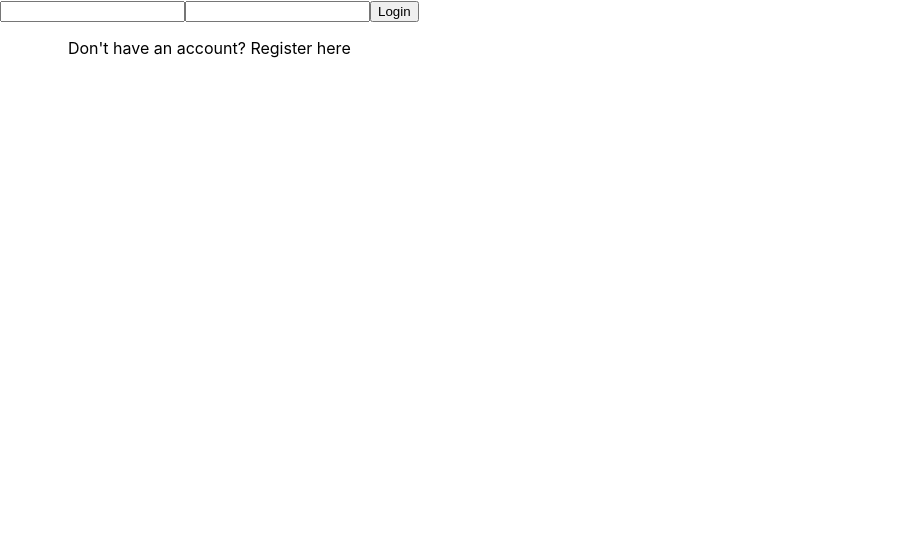
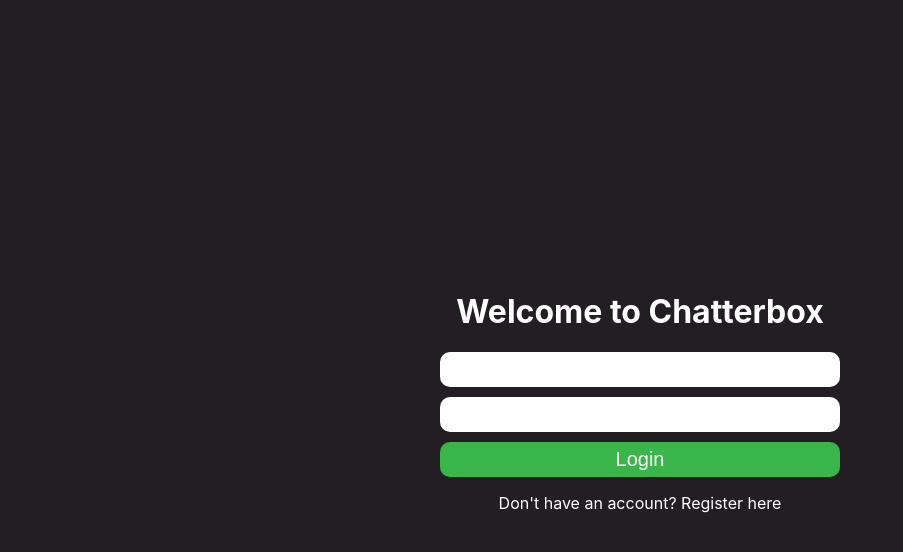
Before and after one commit to mattcbodily/chatterbox-v2, a React (Create React App) app: page / in a window 1280 px wide. Shown: the top 552 px of the page, without its empty margins (0-903 px from the left). Built offline with nearby package versions, Linux system fonts and the light colour scheme.

Commit message:
added styling to the landing page

```diff
--- a/src/Components/Landing/Landing.css
+++ b/src/Components/Landing/Landing.css
@@ -0,0 +1,31 @@
+.landing {
+    height: 100vh;
+    width: 100%;
+    background-color: #221e23;
+    color: white;
+    display: flex;
+    flex-direction: column;
+    justify-content: center;
+    align-items: center;
+}
+
+.landing input {
+    height: 35px;
+    width: 400px;
+    border-radius: 10px;
+    border: none;
+    margin-bottom: 10px;
+    font-size: 1.25rem;
+    box-sizing: border-box;
+    padding: 0px 10px;
+}
+
+.landing button {
+    height: 35px;
+    width: 400px;
+    border-radius: 10px;
+    border: none;
+    font-size: 1.25rem;
+    background-color: #39B54A;
+    color: white;
+}
--- a/src/Components/Landing/Landing.js
+++ b/src/Components/Landing/Landing.js
@@ -1,5 +1,6 @@
 import React, {useState} from 'react';
 import axios from 'axios';
+import './Landing.css';
 
 export default props => {
     const [username, setUsername] = useState(''),
@@ -30,7 +31,8 @@
     }
 
     return (
-        <div>
+        <div className='landing'>
+            <h1>Welcome to Chatterbox</h1>
             {loginView
             ? (<>
                 <input value={email} onChange={(e) => setEmail(e.target.value)} />
--- a/src/Components/Message/Message.css
+++ b/src/Components/Message/Message.css
@@ -61,7 +61,6 @@
     border-radius: 0px 10px 10px 0px;
 }
 
-/* update the color of the button hover */
 .send-message-btn:hover {
-    background-color: blue;
+    background-color: #39B54A;
 }
```
